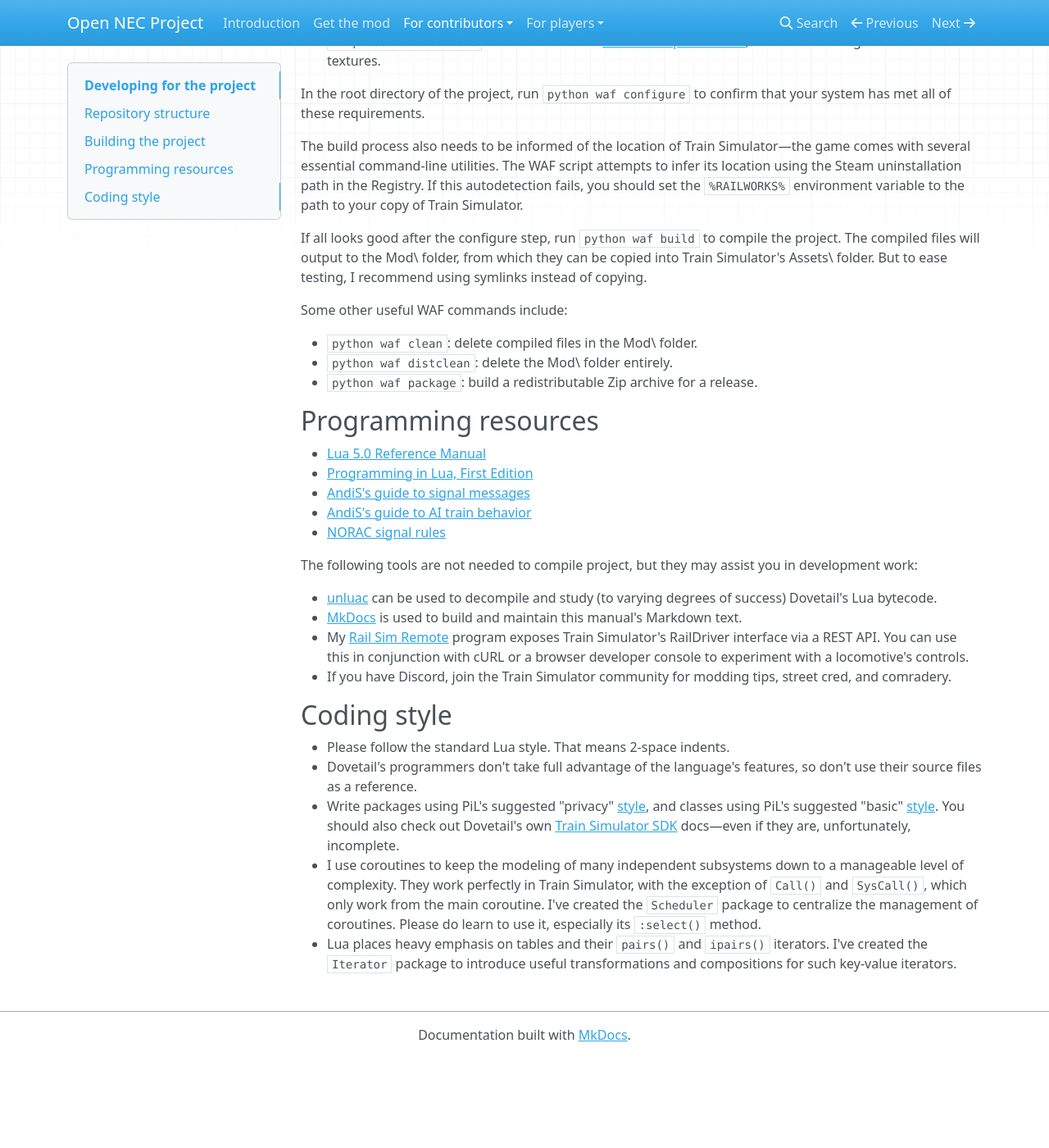
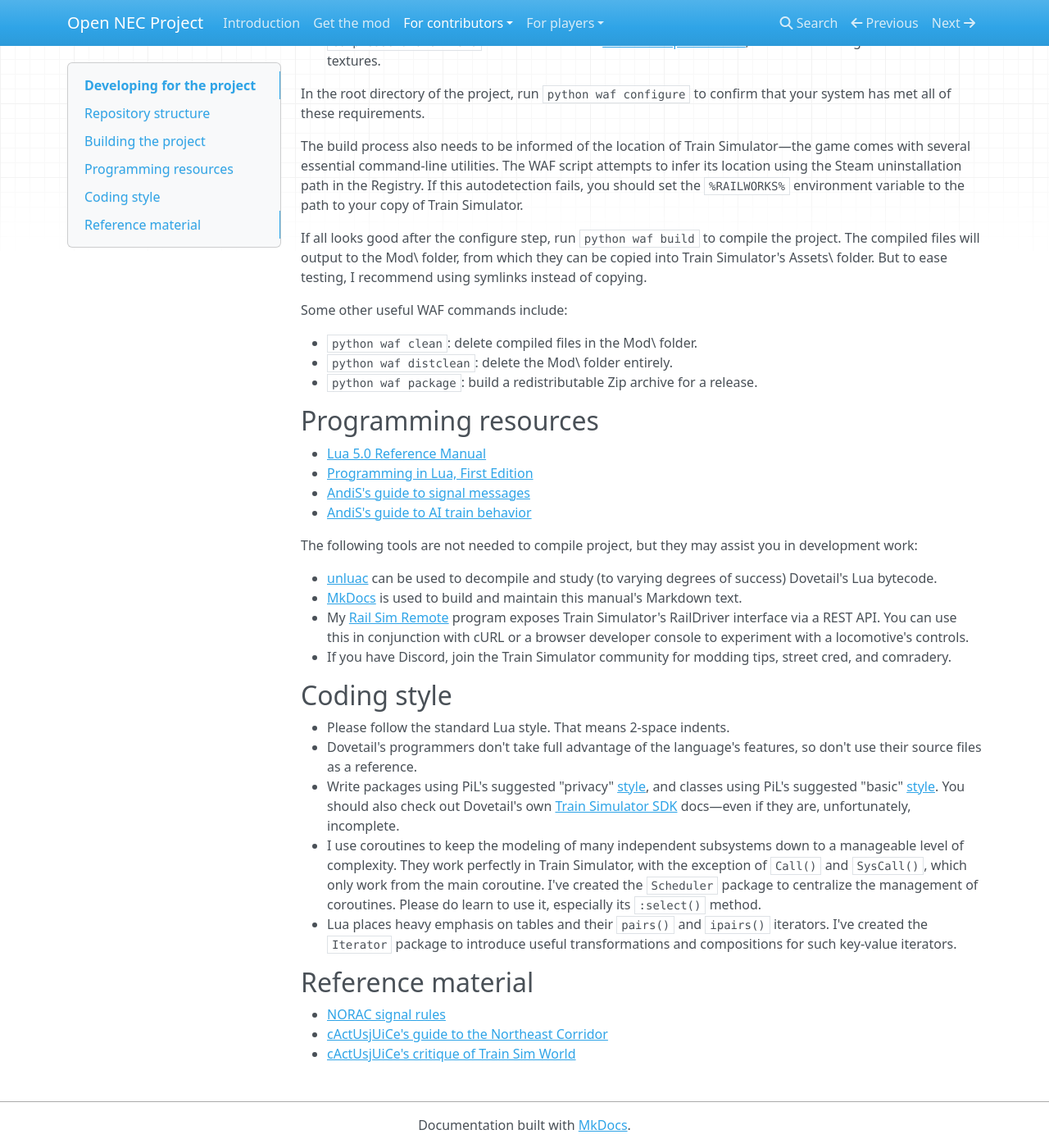
Before and after one commit to YoRyan/open-nec, an MkDocs documentation site: the page built from Docs/for-contributors/index.md, in a window 1280 px wide and 1400 px high, scrolled down 677 px. Shown: the whole window at 82% size. Built offline with MkDocs 1.6.1, drawn with Linux system fonts in a browser that asks for light colours; nearby versions of some CDN libraries; before the commit the page ends 1967 px from its top, so only the background shows below that.

Commit message:
Manual: add cactusjuice's guides

```diff
--- a/Docs/for-contributors/index.md
+++ b/Docs/for-contributors/index.md
@@ -55,3 +54,9 @@ The following tools are not needed to compile project, but they may assist you i
 - Write packages using PiL's suggested "privacy" [style](https://www.lua.org/pil/15.2.html), and classes using PiL's suggested "basic" [style](https://www.lua.org/pil/16.1.html). You should also check out Dovetail's own [Train Simulator SDK](https://sites.google.com/a/railsimdev.com/dtgts1sdk/reference-manual) docs—even if they are, unfortunately, incomplete.
 - I use coroutines to keep the modeling of many independent subsystems down to a manageable level of complexity. They work perfectly in Train Simulator, with the exception of `Call()` and `SysCall()`, which only work from the main coroutine. I've created the `Scheduler` package to centralize the management of coroutines. Please do learn to use it, especially its `:select()` method.
 - Lua places heavy emphasis on tables and their `pairs()` and `ipairs()` iterators. I've created the `Iterator` package to introduce useful transformations and compositions for such key-value iterators.
+
+## Reference material
+
+- [NORAC signal rules](https://signals.jovet.net/rules/NORAC%20Signal%20Rules.pdf)
+- [cActUsjUiCe's guide to the Northeast Corridor](https://forums.dovetailgames.com/threads/nec-ny-signal-tutorials.4174/)
+- [cActUsjUiCe's critique of Train Sim World](https://forums.dovetailgames.com/threads/nec-new-york-signals-atc-acses-and-how-to-fix-them.4057/)
```
Also changed, not shown: other parts of Docs/for-contributors/index.md (+0 -1 lines).
